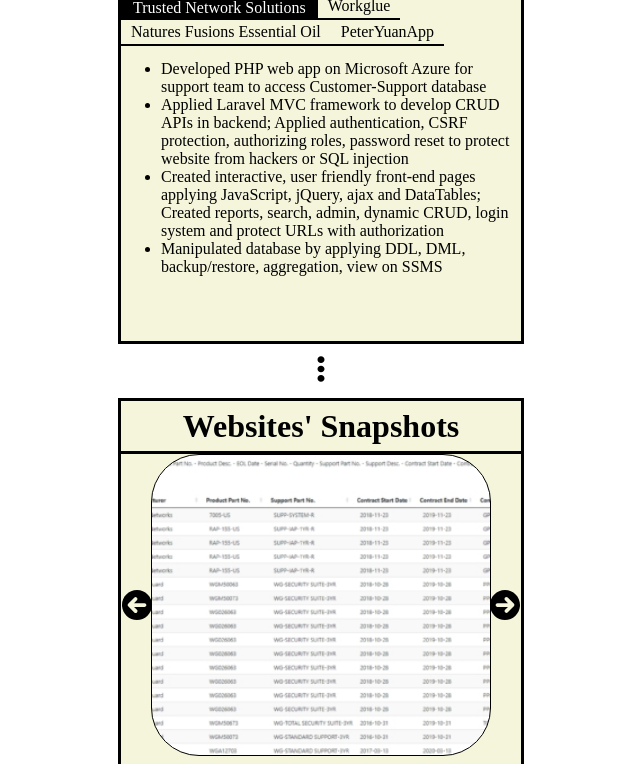
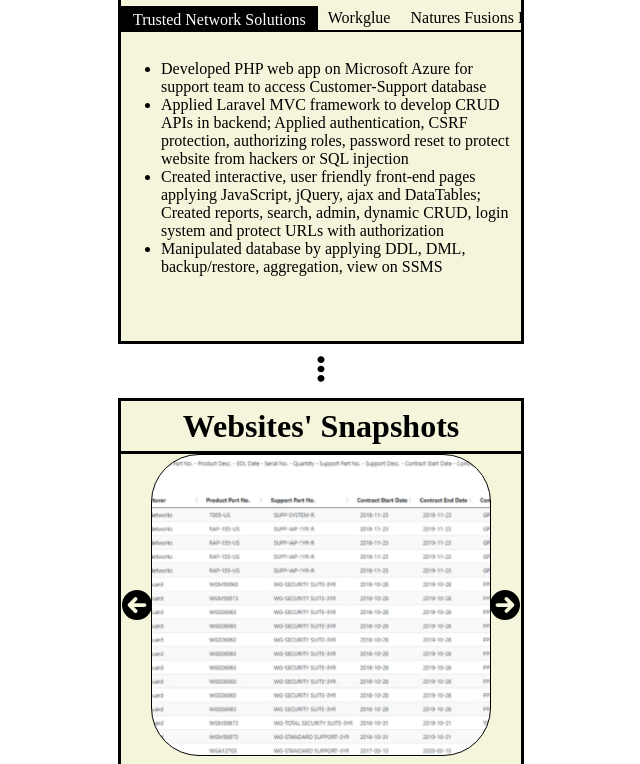
Before and after one commit to ziqiangy/ziqiangy.github.io, a plain HTML site: page index.html in a window 1280 px wide. Shown: the part 664-1428 px from the top of the page, without its empty margins (319-959 px from the left). Drawn offline with Linux system fonts and the light colour scheme.

Commit message:
fixed nav bar horizontal scroll problem

```diff
--- a/index.html
+++ b/index.html
@@ -87,7 +87,11 @@
 
     height:50px;
     display:flex;
-    flex-wrap:wrap;
+    flex-wrap:nowrap;
+    white-space:nowrap;
+    /* overflow:hidden; */
+    text-overflow:clip;
+
 }
 
 .box-nav-item{
@@ -256,14 +260,17 @@
                         <div style="font-size:2em;font-weight:600;">My Works</div>
                     </div>
                 </div>
-                <div id="box-navs" class="box-nav">
-                    <div class="box-nav-item active-nav">Trusted Network Solutions</div>
+                <div style="overflow-x:scroll;">
+                    <div id="box-navs" class="box-nav">
+                        <div class="box-nav-item active-nav">Trusted Network Solutions</div>
 
-                    <div class="box-nav-item">Workglue</div>
+                        <div class="box-nav-item">Workglue</div>
 
-                    <div class="box-nav-item">Natures Fusions Essential Oil</div>
+                        <div class="box-nav-item">Natures Fusions Essential Oil</div>
 
-                    <div class="box-nav-item">PeterYuanApp</div>
+                        <div class="box-nav-item">PeterYuanApp</div>
+                    </div>
+
                 </div>
 
                 <div id="box-contents" class="box-content" style="overflow-y:scroll;">
```
